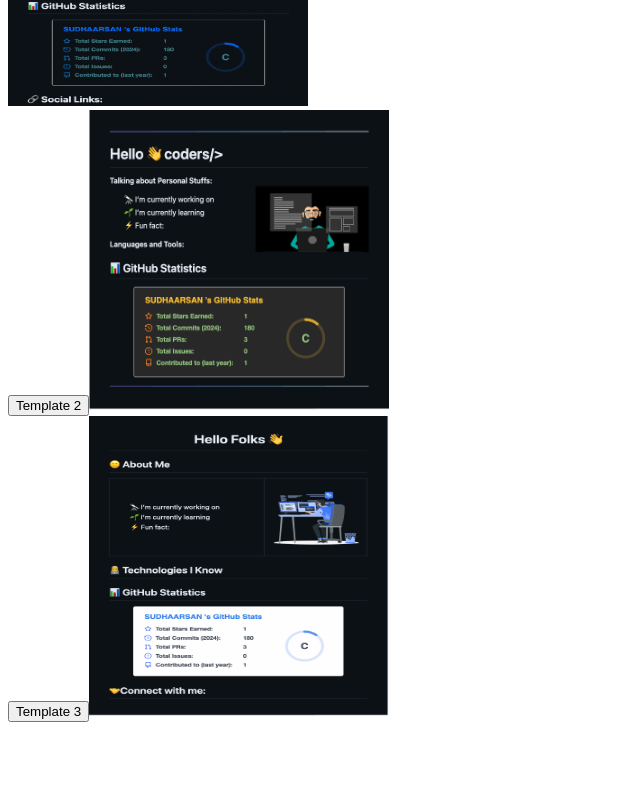
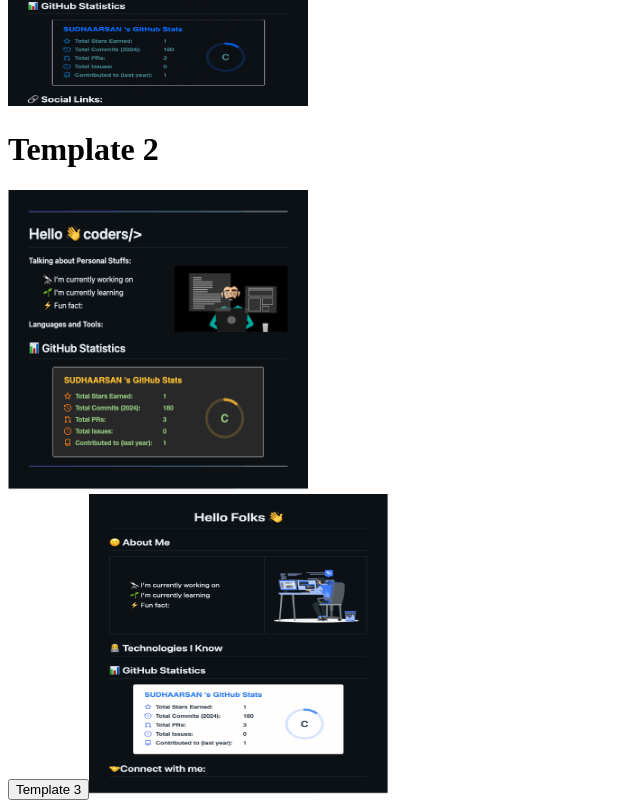
Before and after one commit to Alen-Scaria1516/profileFolio-readMe-generator, a Next.js app: page /readme in a window 1280 px wide. Shown: the part 1820-2628 px from the top of the page, without its empty margins (0-640 px from the left). Before the commit the page ends 2550 px from the top, so only its background shows below. Built offline with nearby package versions, Linux system fonts and the light colour scheme.

Commit message:
project addeed

```diff
--- a/app/readme/page.tsx
+++ b/app/readme/page.tsx
@@ -1,7 +1,7 @@
 'use client'
 import React, { useState } from 'react';
 import AboutSection from '../components/AboutSection';
-import MarkdownPreview from '../components/markdownPreview.tsx'
+import MarkdownPreview from '../components/markdownPreview'
 import { generateMarkdown, downloadMarkdown, copyMarkdown } from '@/utils/markdownUtils';
 import Skills from '../components/Skills';
 import SocialLinks, { SocialLinksData } from '../components/SocialLinks';
@@ -89,13 +89,13 @@ export default function Home() {
                     <div className="space-y-2">
                         <div className=' display-flex p-2  space-y-3 rounded-xl  '>
                         <div className='  border-gray-300  bg-gray-900 relative overflow-hidden'>
-                       <h1 className=' border border-gray-500 w-full bg-white py-2 px-4  text-black text-center   '>Template 1</h1>
+                       <h1 className=' border border-gray-500 w-full bg-white py-2 px-4  text-black text-center'>Template 1</h1>
                         <Image src="/Preview1.png" alt="PREVIEW_IMAGE" width={300} height={300} onClick={() => setSelectedTemplate('template1')} className='block w-full transition duration-300 ease-in-out filter blur-3 cursor-pointer '/>
                         </div>
                         <div className=' bg-slate-400'>
-                        <button   onClick={() => setSelectedTemplate('template2')} className="w-full py-2 px-4 border border-gray-300 rounded hover:bg-gray-100 transition duration-200">
+                        <h1   onClick={() => setSelectedTemplate('template2')} className="w-full py-2 px-4 border border-gray-300 rounded hover:bg-gray-100 transition duration-200">
                             Template 2
-                        </button>
+                        </h1>
                         <Image src="/Preview2.png" alt="PREVIEW_IMAGE" width={300} height={300} onClick={() => setSelectedTemplate('template2')} className='cursor-pointer rounded-lg'/>
                         </div>
                         <div className=' bg-slate-400'>
```
Also changed, not shown: app/project/page.tsx (added, +9 -0 lines).
